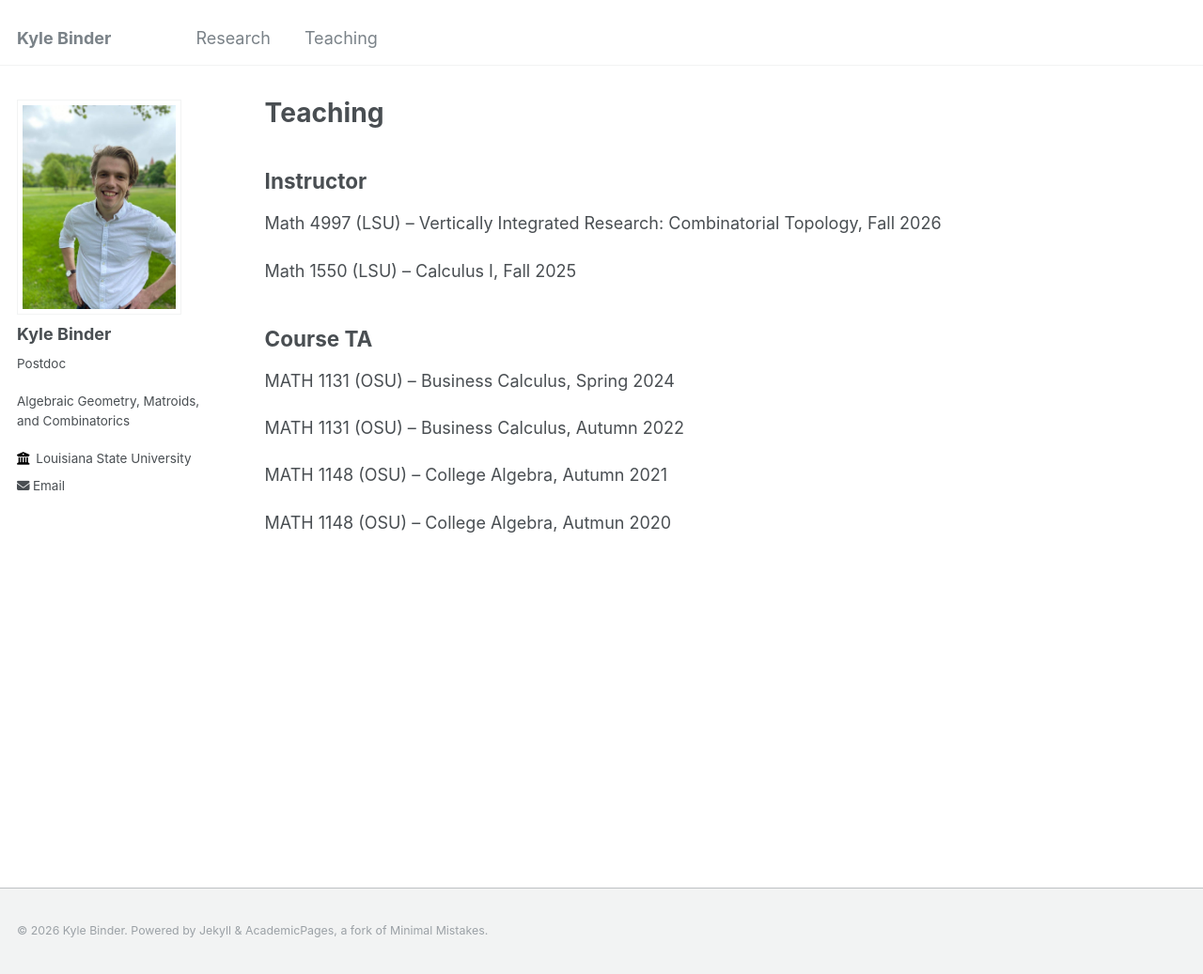
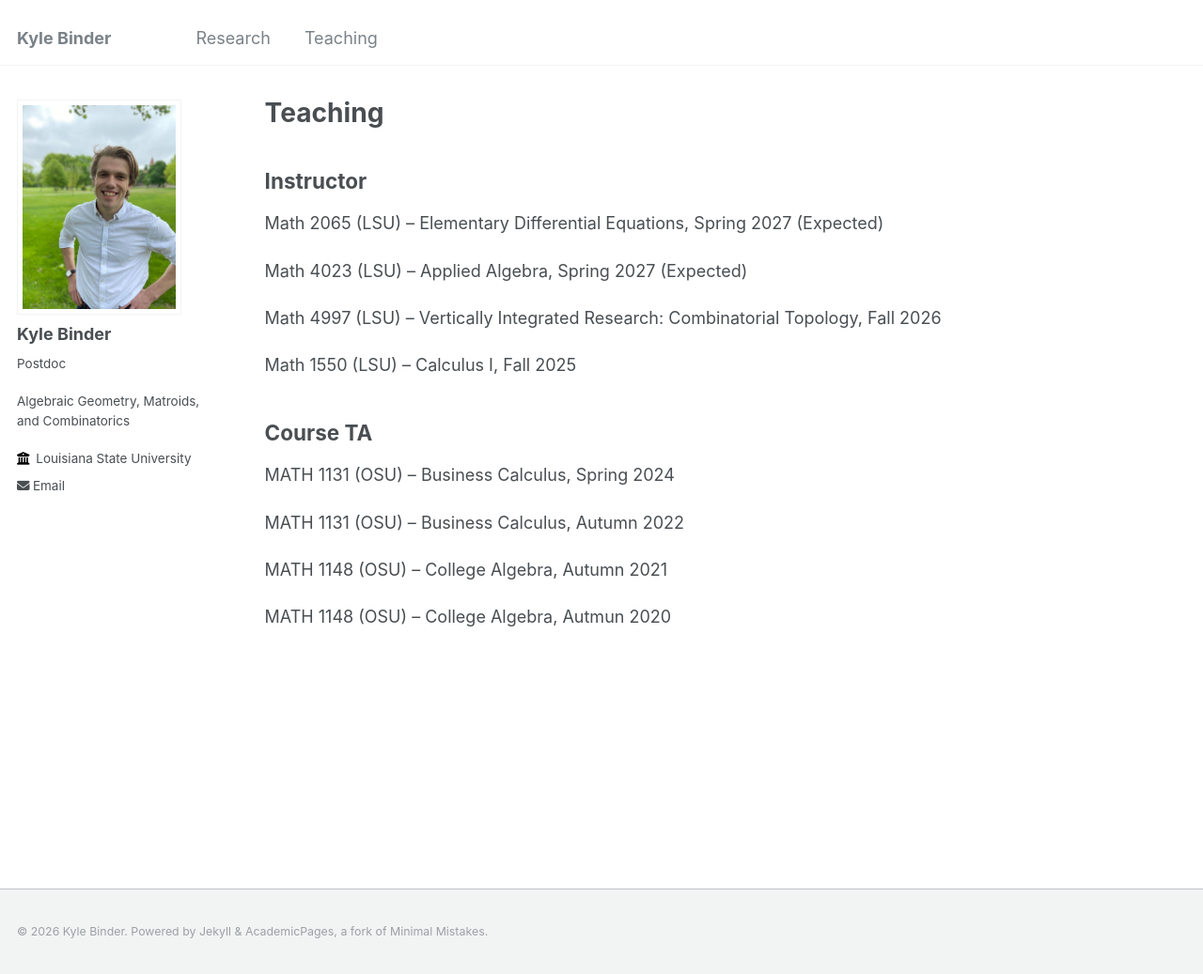
Before and after one commit to bindercommakyle/bindercommakyle.github.io, a Jekyll site: the page built from _pages/teaching.md, in a window 1280 px wide and 1037 px high. Shown: the whole window at 94% size. Built offline with Jekyll 4.4.1, drawn with Linux system fonts in a browser that asks for light colours.

Commit message:
Update teaching.md

```diff
--- a/_pages/teaching.md
+++ b/_pages/teaching.md
@@ -6,6 +6,10 @@ author_profile: true
 ---
 
 ## Instructor
+Math 2065 (LSU) -- Elementary Differential Equations, Spring 2027 (Expected)
+
+Math 4023 (LSU) -- Applied Algebra, Spring 2027 (Expected)
+
 Math 4997 (LSU) -- Vertically Integrated Research: Combinatorial Topology, Fall 2026
 
 Math 1550 (LSU) -- Calculus I, Fall 2025
```
